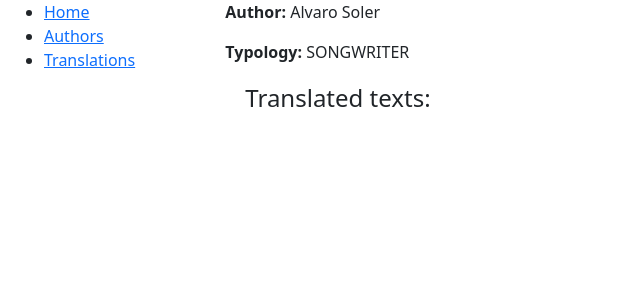
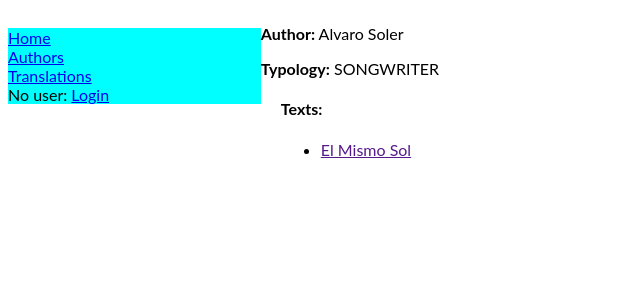
Before and after one commit to CapoBoss23/Django_Web_Application, a Django app: page /app_tracoll/author/5 in a window 1280 px wide. Shown: the top 300 px of the page, without its empty margins (0-640 px from the left). Run offline with Django 4.2, Linux system fonts and the light colour scheme; data comes from the database, SQL or seed files in the repository; both versions use the stored data as it was after the commit.

Commit message:
Started transation list in author_detail.html BUT IT DOES NOT RECOGNISE if user is authenticated >:-(.
Need also to check if statement in transaltion_detail.html

```diff
--- a/app_tracoll/models.py
+++ b/app_tracoll/models.py
@@ -61,7 +61,7 @@
     translated_content = models.TextField(max_length=2000)
     original_text =models.OneToOneField(Text, null= True,  on_delete = models.SET_NULL) #null= true? on_delete = models.SET_NULL?
 
-    creator =models.OneToOneField(User,on_delete = models.SET_NULL,
+    creator =models.ForeignKey(User,on_delete = models.SET_NULL,
                                  null = True,blank = True)
 
     class Meta:
--- /dev/null
+++ b/app_tracoll/static/css/home_layout.css
@@ -0,0 +1,11 @@
+.container-fluid { width: 100%; }
+
+.row { display: block; }
+
+.col-sm-2 { display: inline-block;
+			vertical-align: top;
+			width: 20%; }
+
+.col-sm-10 { display: inline-block;
+			 vertical-align: top;
+			 width: 80%; }
--- /dev/null
+++ b/app_tracoll/static/css/styles.css
@@ -0,0 +1,14 @@
+.sidebar-nav {
+	margin-top: 20px;
+	padding: 0;
+	list-style: none;	/*NON MOSTRO PUNTI ELENCO*/
+	background-color: aqua;
+}
+
+body { font-family: "Lato", sans-serif; }
+
+/*PRESE DA BOOTSTRAP*/
+.text-success { color: #28a745; }
+.text-warning { color: #ffc107; }
+.text-danger { color: #dc3545; }
+.text-muted { color: #6C757D; }
--- a/app_tracoll/templates/app_tracoll/author_detail.html
+++ b/app_tracoll/templates/app_tracoll/author_detail.html
@@ -13,21 +13,30 @@
 		{% endif %}
 			<div style="margin-left:20px;margin-top:20px">
 				{% if author.text_set.all %}
-				<h4>Translated texts:</h4>
+					<h4>Texts:</h4>
 					<ul>
-					{% for texts in author.text_set.all %}
-						{% if texts.status_of_translation == 'E' or texts.status_of_translation == 'V' %}
+						{% for text in author.text_set.all %}
+						{% if request.user.is_authenticated and text.status_of_translation == 'W' %}
 						<li>
-						<a href="{{texts.translation.get_absolute_url}}" target="_self">
-							{{texts.title}}
-						</a>
+							<b><a href="{{text.translation.get_absolute_url}}" target="_self">{{text.title}}</a></b>
+						</li>
+						{% elif request.user.is_authenticated and text.status_of_translation == 'E' %}
+						<li>
+							<b><a href="{{text.translation.get_absolute_url}}" target="_self">{{text.title}}</a></b>
+						</li>
+						{% elif request.user.is_authenticated and text.status_of_translation == 'L' %}
+						<li>
+							<span>{{text.title}} <span style="color:red;">Under revision by administrator</span></span>
+						</li>
+						{% else %}
+						<li>
+							<a href="{{text.translation.get_absolute_url}}" target="_self">{{text.title}}</a>
 						</li>
 						{% endif %}
 						{% endfor %}
 					</ul>
 				{% else %}
-				<h4 class="text-danger">This author has no traslated texts</h4>
-
+					<h4 class="text-danger">This author has no Texts</h4>
 				{% endif %}
 			</div>
 {% endblock %}
--- a/app_tracoll/templates/base_generic.html
+++ b/app_tracoll/templates/base_generic.html
@@ -7,10 +7,10 @@
 		<meta charset="utf-8">
 		<meta name="viewport"
 		content="width=device-width, initial-scale=1">
-		<!--{% load static %}-->
-			<!--<link rel="stylesheet" href="{% static 'css/styles.css' %}">
-			<link rel="stylesheet" href="{% static 'css/home_layout.css' %}">-->
-		<link href="https://cdn.jsdelivr.net/npm/bootstrap@5.1.3/dist/css/bootstrap.min.css" rel="stylesheet">
+		{% load static %}
+			<link rel="stylesheet" href="{% static 'css/styles.css' %}">
+			<link rel="stylesheet" href="{% static 'css/home_layout.css' %}">
+		<!--<link href="https://cdn.jsdelivr.net/npm/bootstrap@5.1.3/dist/css/bootstrap.min.css" rel="stylesheet">-->
 	</head>
 
 	<body>
@@ -18,11 +18,26 @@
 			<div class="row">
 				<div class="col-sm-2">
 					{% block sidebar %}
-						<ul class="sidebar-nav">
-							<li><a href="{% url 'index' %}">Home</a></li>
-							<li><a href="{% url 'authors' %}">Authors</a></li>
-							<li><a href="{% url 'translations' %}">Translations</a></li>
-						</ul>
+					<ul class="sidebar-nav">
+						<li><a href="{% url 'index' %}">Home</a></li>
+						<li><a href="{% url 'authors' %}">Authors</a></li>
+						<li><a href="{% url 'translations' %}">Translations</a></li>
+						{% if user.is_authenticated %}
+							<li>
+								User: {{ user.get_username }}
+								(<a href="{% url 'logout' %}?next={{ request.path }}">
+									Logout
+								</a>)
+							</li>
+							{% else %}
+							<li>
+								No user:
+								<a href="{% url 'login' %}?next={{ request.path }}">
+									Login
+								</a>
+							</li>
+						{% endif %}
+					</ul>
 					{% endblock %}
 				</div><div class="col-sm-10">
 					{% block content %}
--- /dev/null
+++ b/app_tracoll/templates/registration/password_reset_email.html
@@ -0,0 +1,2 @@
+Someone asked for password reset for email {{ email }}. Follow the link below:
+{{ protocol}}://{{ domain }}{% url 'password_reset_confirm' uidb64=uid token=token %}
--- a/app_tracoll/views.py
+++ b/app_tracoll/views.py
@@ -3,6 +3,9 @@
 # Create your views here.
 
 from .models import Text, Author , Translation
+
+from django.contrib.auth.mixins import LoginRequiredMixin
+
 
 def index(request):
     # objects -> utility class provided by Django for several
@@ -18,14 +21,22 @@
     }
     return render(request, 'index.html',context=ctx)
 
-#for visualization of Author and Translations in 2 other pages
-class AuthorListView(generic.ListView):
+#for visualization of Author, Translations, Texts in other pages
+class AuthorListView(LoginRequiredMixin, generic.ListView):
+    login_url = '/accounts/login/'
     paginate_by = 3
     model = Author
 
 class TranslationListView(generic.ListView):
     paginate_by = 3
     model = Translation
+
+#class TextListView(LoginRequiredMixin, generic.ListView):
+#    #fallback page if user is NOT logged in
+#    login_url = '/accounts/login/'
+#    paginate_by = 3
+#    model = Text
+
 
 # views used to see details of a single text and translation or author
 
--- a/pj_tracoll/urls.py
+++ b/pj_tracoll/urls.py
@@ -28,3 +28,12 @@
 # URL MAPPING USED TO redirect to app_tracoll when receive empty URL
 from django.views.generic import RedirectView
 urlpatterns += [ path('', RedirectView.as_view(url='app_tracoll/')),]
+
+# Redirect to home URL after login
+LOGIN_REDIRECT_URL = '/'
+
+# Redirect Django-generated emails to console
+EMAIL_BACKEND = 'django.core.mail.backends.console.EmailBackend'
+
+# adds 8 urls automatically generated by Django to handle login / logout, etc
+urlpatterns += [ path('accounts/', include('django.contrib.auth.urls')), ]
```
Also changed, not shown: app_tracoll/templates/app_tracoll/translation_detail.html (+8 -4 lines), app_tracoll/templates/registration/logged_out.html (added, +7 -0 lines), app_tracoll/templates/registration/login.html (added, +38 -0 lines), app_tracoll/templates/registration/password_reset_complete.html (added, +8 -0 lines), app_tracoll/templates/registration/password_reset_confirm.html (added, +33 -0 lines), app_tracoll/templates/registration/password_reset_done.html (added, +7 -0 lines), app_tracoll/templates/registration/password_reset_form.html (added, +11 -0 lines), users.txt (+22 -3 lines), app_tracoll/migrations/0005_alter_translation_creator.py (added), db.sqlite3, 1 other file. Lines whose indentation alone changed are shown as unchanged.
